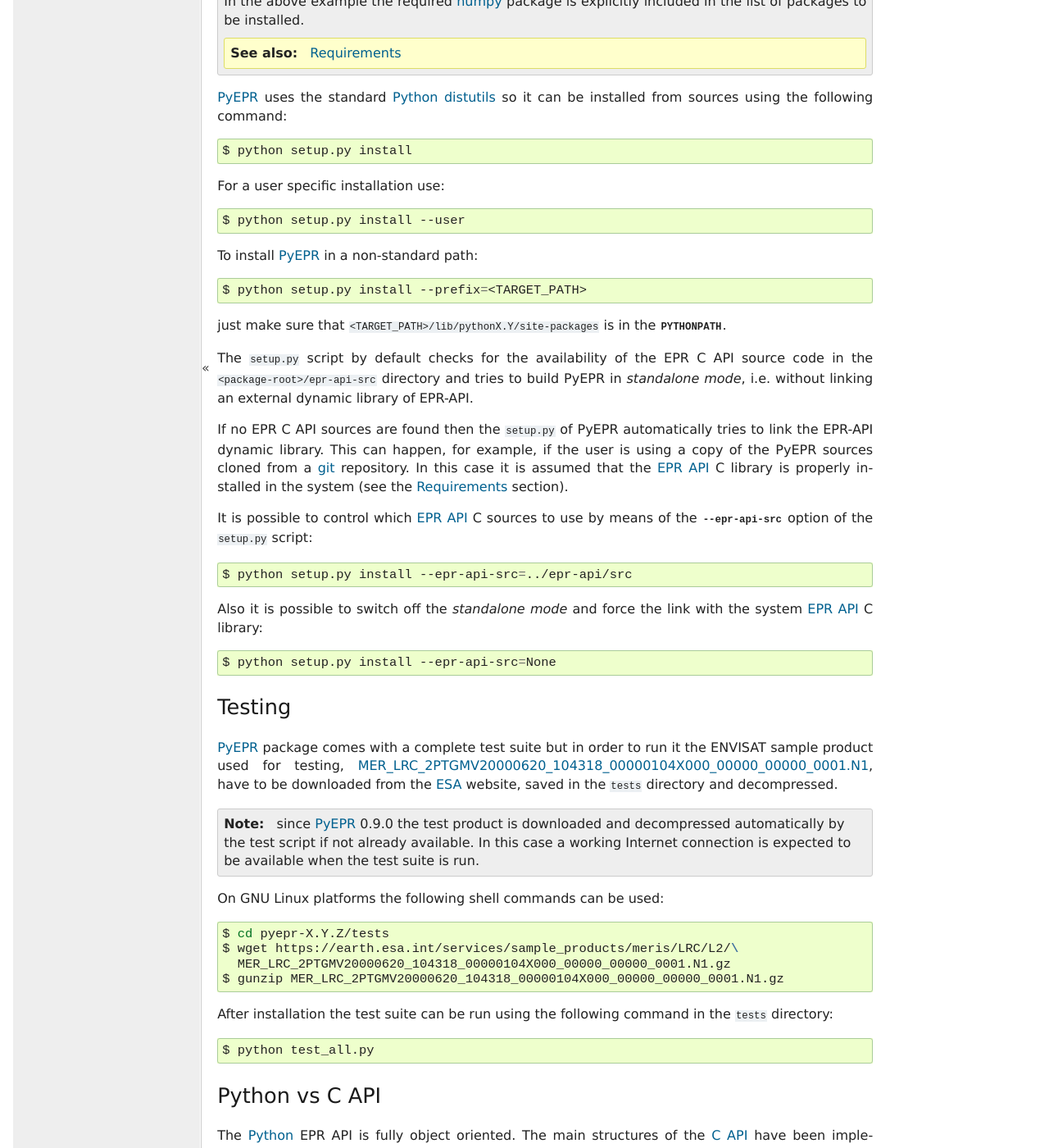
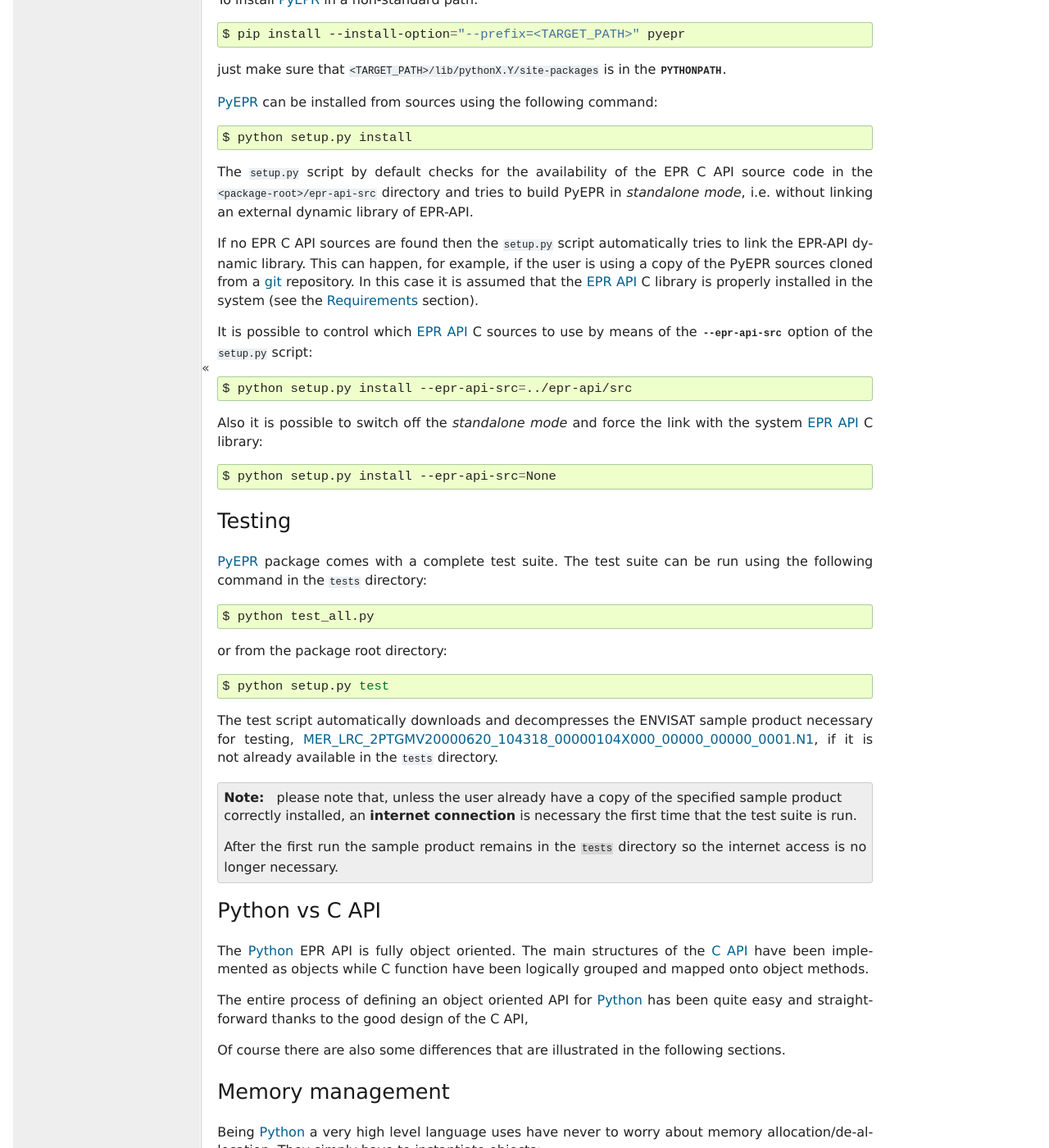
Before and after one commit to avalentino/pyepr, a Sphinx documentation site: the page built from doc/usermanual.txt, in a window 1280 px wide and 1400 px high, scrolled down 1818 px. Shown: the whole window at 82% size. Built offline with Sphinx 7.4.7, drawn with Linux system fonts in a browser that asks for light colours; formulas are drawn with MathJax 3; some of the changed text lies outside the part shown.

Commit message:
Improved "Installation" and "Testing" sections of the user manual.

```diff
--- a/doc/usermanual.txt
+++ b/doc/usermanual.txt
@@ -63,7 +65,7 @@
 
 .. [#] PyEPR_ has been developed and tested with gcc_ 4.
 .. [#] The source tarball of official releases also includes the C extension
-       code generated by cython_ so users don's strictly need cython_ to
+       code generated by cython_ so users don't strictly need cython_ to
        install PyEPR_.
 
        It is only needed to re-generate the C extension code (e.g. if one
@@ -105,47 +107,31 @@
 Installation
 ------------
 
-The easier way to install PyEPR_ is using tools like pip_ or easy_install_::
+The easier way to install PyEPR_ is using tools like pip_::
 
-    $ pip install numpy pyepr
+    $ pip install pyepr
 
-.. note::
+For a user specific installation please use::
 
-    the :file:`setup.py` script does not use easy_install_ specific functions
-    so it is unable to handle dependencies automatically.
-
-    Also the :file:`setup.py` script uses numpy_ to retrieve the path of
-    headers and libraries.
-    For this reaseon numpy_ must be already installed when :file:`setup.py`
-    is executed.
-
-    In the above example the required numpy_ package is explicitly included in
-    the list of packages to be installed.
-
-    .. seealso:: Requirements_
-
-PyEPR_ uses the standard Python_ distutils_ so it can be installed from
-sources using the following command::
-
-    $ python setup.py install
-
-For a user specific installation use::
-
-    $ python setup.py install --user
+    $ pip install --user pyepr
 
 To install PyEPR_ in a non-standard path::
 
-    $ python setup.py install --prefix=<TARGET_PATH>
+    $ pip install --install-option="--prefix=<TARGET_PATH>" pyepr
 
 just make sure that :file:`<TARGET_PATH>/lib/pythonX.Y/site-packages` is in
 the :envvar:`PYTHONPATH`.
+
+PyEPR_ can be installed from sources using the following command::
+
+    $ python setup.py install
 
 The :file:`setup.py` script by default checks for the availability of the
 EPR C API source code in the :file:`<package-root>/epr-api-src` directory
 and tries to build PyEPR in *standalone mode*, i.e. without linking an
 external dynamic library of EPR-API.
 
-If no EPR C API sources are found then the :file:`setup.py` of PyEPR
+If no EPR C API sources are found then the :file:`setup.py` script
 automatically tries to link the EPR-API dynamic library.
 This can happen, for example, if the user is using a copy of the PyEPR
 sources cloned from a git_ repository.
@@ -163,39 +149,36 @@
     $ python setup.py install --epr-api-src=None
 
 .. _pip: https://pypi.python.org/pypi/pip
-.. _easy_install: https://pypi.python.org/pypi/setuptools#using-setuptools-and-easyinstall
-.. _distutils: https://docs.python.org/3/distutils
 
 
 Testing
 -------
 
-PyEPR_ package comes with a complete test suite but in order to run it
-the ENVISAT sample product used for testing,
+PyEPR_ package comes with a complete test suite.
+The test suite can be run using the following command in the :file:`tests`
+directory::
+
+    $ python test_all.py
+
+or from the package root directory::
+
+    $ python setup.py test
+
+The test script automatically downloads and decompresses the ENVISAT sample
+product necessary for testing,
 MER_LRC_2PTGMV20000620_104318_00000104X000_00000_00000_0001.N1__,
-have to be downloaded from the ESA_ website, saved in the :file:`tests`
-directory and decompressed.
-
-__ https://earth.esa.int/services/sample_products/meris/LRC/L2/MER_LRC_2PTGMV20000620_104318_00000104X000_00000_00000_0001.N1.gz
+if it is not already available in the :file:`tests` directory.
 
 .. note::
 
-    since PyEPR_ 0.9.0 the test product is downloaded and decompressed
-    automatically by the test script if not already available.
-    In this case a working Internet connection is expected to be available
-    when the test suite is run.
+   please note that, unless the user already have a copy of the specified
+   sample product correctly installed, an **internet connection** is
+   necessary the first time that the test suite is run.
 
-On GNU Linux platforms the following shell commands can be used::
+   After the first run the sample product remains in the :file:`tests`
+   directory so the internet access is no longer necessary.
 
-    $ cd pyepr-X.Y.Z/tests
-    $ wget https://earth.esa.int/services/sample_products/meris/LRC/L2/\
-      MER_LRC_2PTGMV20000620_104318_00000104X000_00000_00000_0001.N1.gz
-    $ gunzip MER_LRC_2PTGMV20000620_104318_00000104X000_00000_00000_0001.N1.gz
-
-After installation the test suite can be run using the following command
-in the :file:`tests` directory::
-
-    $ python test_all.py
+__ https://earth.esa.int/services/sample_products/meris/LRC/L2/MER_LRC_2PTGMV20000620_104318_00000104X000_00000_00000_0001.N1.gz
 
 
 Python vs C API
```
Also changed, not shown: other parts of doc/usermanual.txt (+2 -0 lines).
